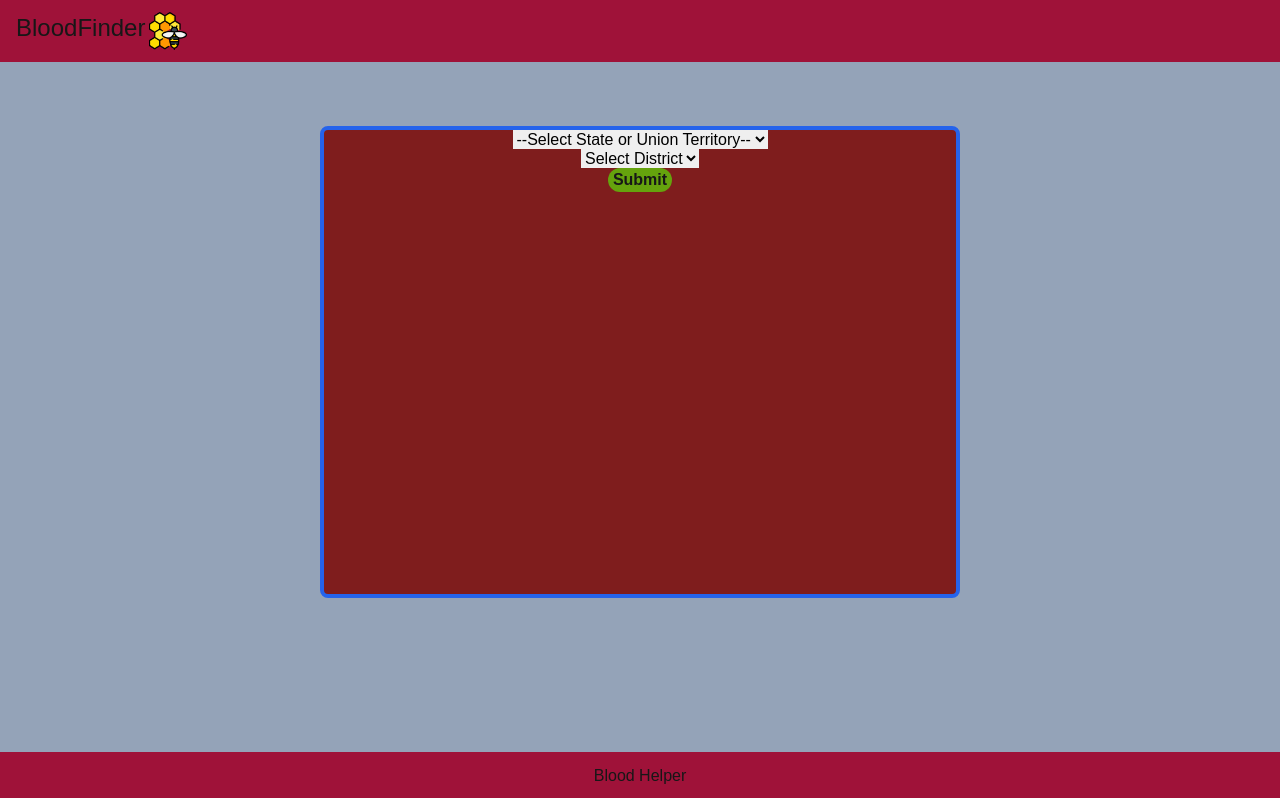
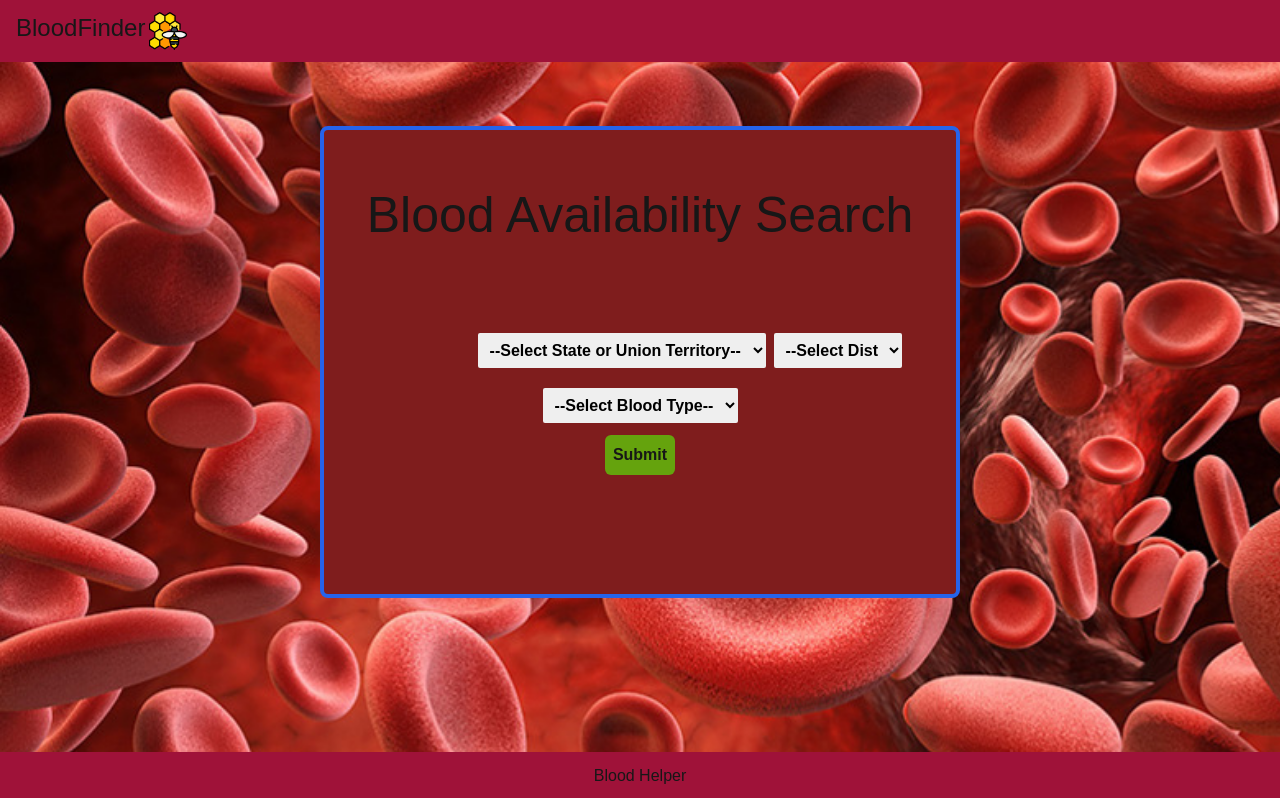
Before and after one commit to SourishBeast7/clgproject, a Next.js app: page /components/MainPage in a window 1280 px wide. Shown: the top 798 px of the page. Built offline with nearby package versions, Linux system fonts and the light colour scheme.

Commit message:
"Added ditricts and blood types"

```diff
--- a/app/components/MainPage/page.js
+++ b/app/components/MainPage/page.js
@@ -2,22 +2,31 @@ import React from 'react'
 import Navbar from '../Navbar/page'
 import Footer from '../Footer/page'
 import SearchBox from '../SearchBox/page'
-import {promises as fs} from 'fs'
-
+import { promises as fs } from 'fs'
+import img from "/public/red_blood.jpg"
 
 const MainPage = async () => {
-  let file = await fs.readFile(process.cwd() + '/app/api/data/states/data.json','utf-8')
+  let file = await fs.readFile(process.cwd() + '/app/api/data/states/data.json', 'utf-8')
   let data = JSON.parse(file)
+  const styling = {
+    backgroundImage: `url(${img.src})`,
+    width: "100%",
+    height: "100%",
+    backgroundRepeat: "no-repeat",
+    backgroundSize: "cover"
+  }
   return (
-    <div className='bg-slate-400 min-h-screen'>
-      <div className='flex py-3 px-4 bg-rose-800'>
-        <Navbar />
+    <div className='min-w-full min-h-screen'>
+      <div style={styling}>
+        <div className='flex py-3 px-4 bg-rose-800'>
+          <Navbar />
+        </div>
+        <main className='min-h-screen min-w-full'>
+          <div className='input-box border-4 rounded-lg overflow-hidden border-blue-600 m-auto mt-16 w-[50vw] h-[59vh] bg-red-900'>
+            <SearchBox data={data} />
+          </div>
+        </main>
       </div>
-      <main className='bg-whi-800 min-h-screen min-w-full'>
-        <div className='input-box border-4 rounded-lg overflow-hidden border-blue-600 m-auto mt-16 w-[50vw] h-[59vh] bg-red-900'>
-          <SearchBox data={data}/>
-        </div>
-      </main>
       <Footer />
     </div>
   )
--- a/app/components/SearchBox/page.js
+++ b/app/components/SearchBox/page.js
@@ -6,34 +6,52 @@ import { useRef, useState } from 'react'
 export default function Search(data) {
 
   const stateRef = useRef("")
-  const [State, setState] = useState("")
+  const districtRef = useRef("")
+  const [District, setDistrict] = useState([])
   let states = []
+  const handleChange = () => {
+    let s = stateRef.current.value
+    setDistrict(data.data[s])
+  }
+  let bloodTypes = ["A+","A-","B+","B-","AB+","AB-","O+","O-"]
+
   for (let i in data.data) {
     states.push(i)
   }
-  console.log(states)
+  states.sort()
+  District.sort()
+
+  // for(let i of data.data){
+  //   if(stateRef.current.value===i){
+  //       districts = i;
+  //   }
+  // }
   const searchBloodBank = () => {
-    if (stateRef.current.value === "--Select State or Union Territory--") {
+    if (stateRef.current.value === "--Select State or Union Territory--" || districtRef.current.value === "--Select District--") {
       alert("Enter details correctly")
       return;
     }
-    console.log(stateRef.current.value)
   }
   return (
-    <Form action={searchBloodBank} formMethod='POST' >
-
-      <div className='flex flex-col items-center'>
+    <Form action={searchBloodBank}>
+      <h2 className='pt-[6vh] text-[50px] text-center'>Blood Availability Search</h2>
+      <div className='flex mx-[12vw] mt-[10vh] items-center'>
         {/* <input className='text-black rounded-xl placeholder:text-center placeholder:font-semibold' placeholder='' type='text'/> */}
-        <select ref={stateRef} className='text-black'>
+        <select ref={stateRef} className='text-black font-semibold p-2 rounded-sm'>
           <option>--Select State or Union Territory--</option>
-          {states.map((item) => { return <option value={item}>{item}</option> })}
+          {states.map((item) => { return <option key={item} value={item} >{item}</option> })}
         </select>
-        <select className='text-black'>
-          <option>Select District</option>
-          { }
+        <select onClick={handleChange} ref={districtRef} className='p-2 w-[10vw] font-semibold text-black rounded-sm mx-2'>
+          <option>--Select District--</option>
+          {District.map((item) => { return <option key={item} value={item} >{item}</option> })}
         </select>
-        {/* <input className='text-black rounded-xl placeholder:text-center placeholder:font-semibold' ref={search_query} placeholder='Blood Type' onChange={()=>{setval(search_query.current.value)}} value={val} name="query" /> */}
-        <button className='bg-lime-600 font-bold w-16 rounded-xl mx-auto' type="submit">Submit</button>
+      </div>
+      <div className='flex flex-col'>
+        <select className='text-black mx-auto mt-5 font-semibold p-2 rounded-sm'>
+          <option className='text-center' key={"Null"} value={null}>--Select Blood Type--</option>
+          {bloodTypes.map((e)=>{return <option key={e} value={e}>{e}</option>})}
+        </select>
+        <button className='bg-lime-600 font-bold rounded-md mt-3 p-2 mx-auto' type="submit">Submit</button>
       </div>
     </Form>
   )
```
Also changed, not shown: public/red_blood.jpg (added).
